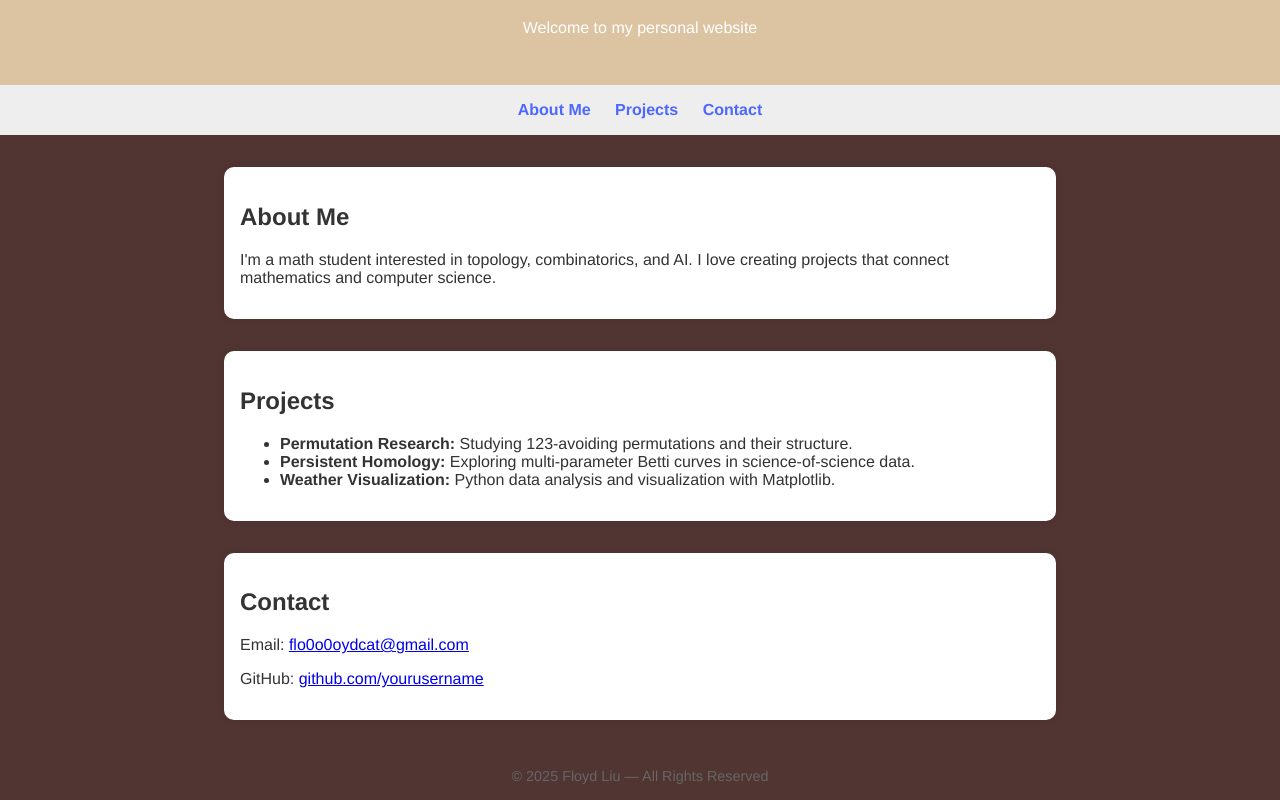
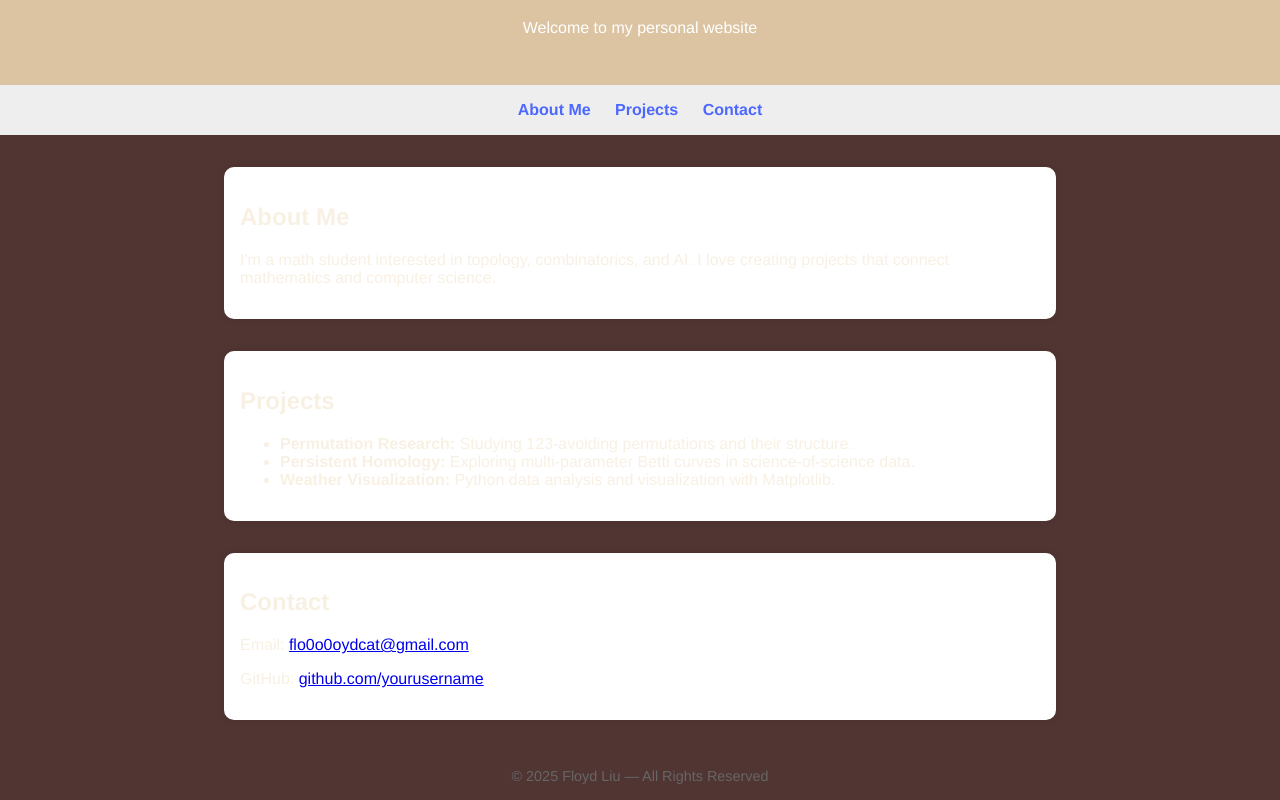
Before and after one commit to flo0o0oyd/flo0o0oyd.github.io, a plain HTML site: page index.html in a window 1280 px wide. Shown: the part 93-893 px from the top of the page. Drawn offline with Linux system fonts and the light colour scheme.

Commit message:
Update index.html

```diff
--- a/index.html
+++ b/index.html
@@ -6,11 +6,11 @@
     <title>Hello! I'm Floyd!</title>
     <style>
         body {
-            font-family: "Helvetica Neue", Arial, sans-serif;
-            margin: 0;
-            background-color: #513533;
-            color: #333;
-        }
+    font-family: "Helvetica Neue", Arial, sans-serif;
+    margin: 0;
+    background-color: #513533;
+    color: #f8f0e3;  /* 浅米色或白色 */
+}
         header {
             background-color: #dcc4a2;
             color: white;
```
